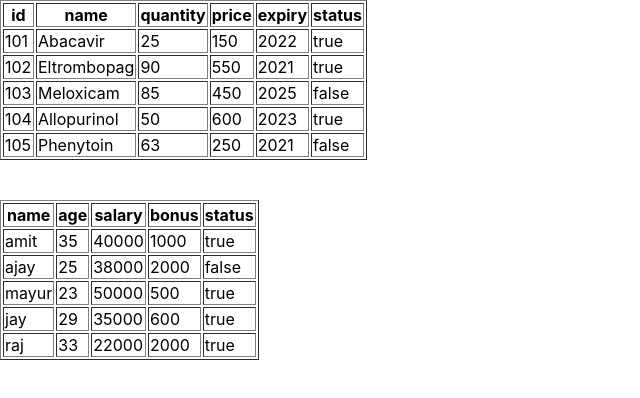
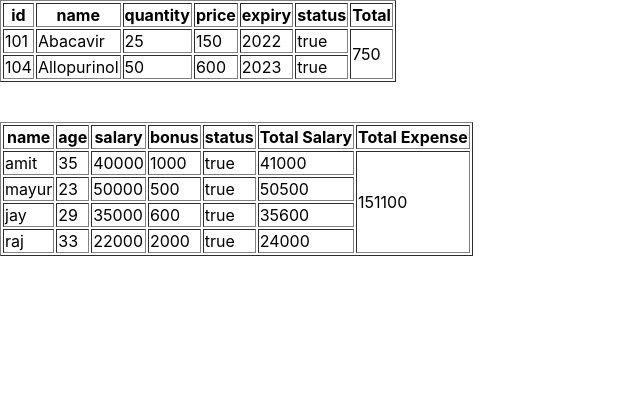
Before and after one commit to Bhargav1112/first-react-project, a React (Create React App) app: page / in a window 1280 px wide. Shown: the top 398 px of the page, without its empty margins (0-640 px from the left). Built offline with nearby package versions, Linux system fonts and the light colour scheme.

Commit message:
complete project

```diff
--- a/src/App.js
+++ b/src/App.js
@@ -83,9 +83,16 @@ function App() {
     },
   ];
 
+  const filteredMedicine = medicine.filter(medicine => medicine.status && medicine.expiry >= 2022)
+  const totalPrice = filteredMedicine.reduce((acc, cur) => acc + cur.price, 0)
+
+  const filteredEmployee = employee.filter(emp => emp.status)
+  const totalExpense = filteredEmployee.reduce((acc, cur) => acc + (cur.bonus + cur.salary), 0)
+
   return (
     <div>
       <table border="1">
+        <thead>
           <tr>
             <th>id</th>
             <th>name</th>
@@ -93,19 +100,24 @@ function App() {
             <th>price</th>
             <th>expiry</th>
             <th>status</th>
+            <th>Total</th>
           </tr>
-                {medicine.map(
-                    ({ id, name, quantity, price, expiry, status }) => (
-                        <tr>
+        </thead>
+        <tbody>
+          {filteredMedicine.map(
+            ({ id, name, quantity, price, expiry, status }, i) => (
+              <tr key={id}>
                 <td>{id}</td>
                 <td>{name}</td>
                 <td>{quantity}</td>
                 <td>{price}</td>
                 <td>{expiry}</td>
                 <td>{status.toString()}</td>
+                {i === 0 && <td rowSpan={filteredMedicine.length}>{totalPrice}</td>}
               </tr>
             )
           )}
+        </tbody>
       </table>
       <br />
       <br />
@@ -116,14 +128,18 @@ function App() {
           <th>salary</th>
           <th>bonus</th>
           <th>status</th>
+          <th>Total Salary</th>
+          <th>Total Expense</th>
         </tr>
-                {employee.map(({ name, salary, age, bonus, status }) => (
-                    <tr>
+        {filteredEmployee.map(({ name, salary, age, bonus, status }, i) => (
+          <tr key={i}>
             <td>{name}</td>
             <td>{age}</td>
             <td>{salary}</td>
             <td>{bonus}</td>
             <td>{status.toString()}</td>
+            <td>{salary + bonus}</td>
+            {i === 0 && <td rowSpan={employee.length}>{totalExpense}</td>}
           </tr>
         ))}
       </table>
```
Lines whose indentation alone changed are shown as unchanged.
